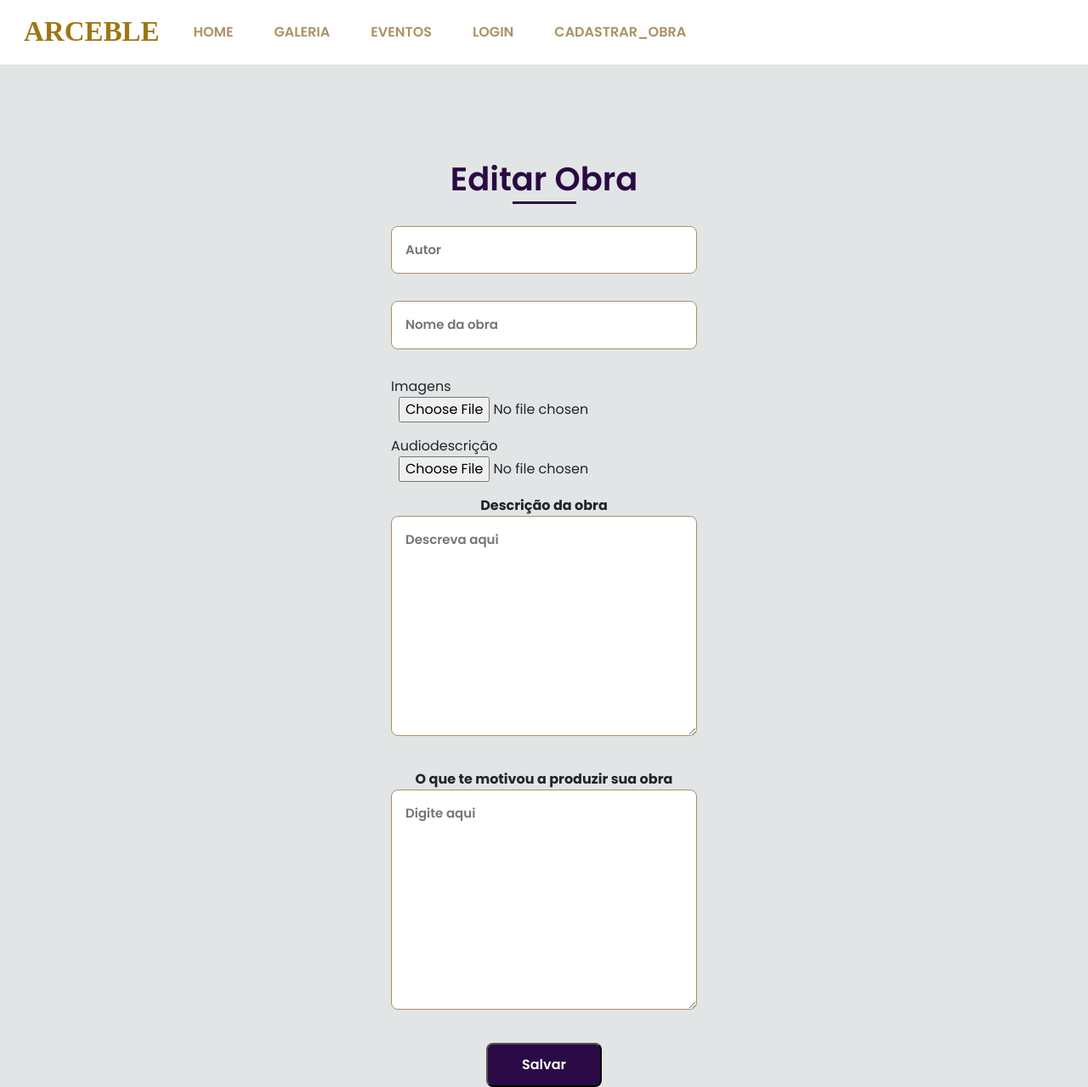
After one commit to Luna2225/Galeria_Digital_Acess-vel, a PHP site: page /editar_obra.html in a window 1280 px wide. The commit adds this page. Shown: the whole page at 85% size. Run offline with PHP 8.4, Linux system fonts and the light colour scheme.

Commit message:
criando a página de editar_obra

```diff
--- /dev/null
+++ b/editar_obra.html
@@ -0,0 +1,70 @@
+
+<!DOCTYPE html>
+<html lang="en">
+
+<head>
+    <meta charset="UTF-8">
+    <meta http-equiv="X-UA-Compatible" content="IE=edge">
+    <meta name="viewport" content="width=device-width, initial-scale=1.0">
+
+    <link href="https://cdn.jsdelivr.net/npm/bootstrap@5.3.0-alpha1/dist/css/bootstrap.min.css" rel="stylesheet"
+        integrity="sha384-GLhlTQ8iRABdZLl6O3oVMWSktQOp6b7In1Zl3/Jr59b6EGGoI1aFkw7cmDA6j6gD" crossorigin="anonymous">
+
+    <link href='https://cdn.jsdelivr.net/npm/boxicons@2.0.5/css/boxicons.min.css' rel='stylesheet'>
+
+    <link rel="stylesheet" href="assets/css/style.css">
+
+    <link rel="icon" type="image/png" href="assets/logo/logoarceble copy.png" />
+    <title>Editar_Obra | Arceble</title>
+</head>
+
+<body>
+    <nav class="navbar navbar-expand-lg" id="menu">
+        <div class="container-fluid">
+          <a href="index.html" class="navbar-brand disabled" id="logo">ARCEBLE</a>
+          <button class="navbar-toggler" type="button" data-bs-toggle="collapse" data-bs-target="#navbarNavAltMarkup"
+            aria-controls="navbarNavAltMarkup" aria-expanded="false" aria-label="Toggle navigation">
+            <span class="navbar-toggler-icon"></span>
+          </button>
+          <div class="collapse navbar-collapse" id="navbarNavAltMarkup">
+            <div class="navbar-nav">
+              <a class="nav-link" aria-current="page" href="index.html" id="nav__link">HOME</a>
+              <a class="nav-link" href="galeria.html" id="nav__link">GALERIA</a>
+              <a class="nav-link" href="eventos.html" id="nav__link">EVENTOS</a>
+              <a class="nav-link" href="login.html" id="nav__link">LOGIN</a>
+              <a class="nav-link" href="#" id="nav__link">CADASTRAR_OBRA</a>
+            </div>
+          </div>
+        </div>
+      </nav>
+
+      <center>
+        <div class="">
+            <form class="contact__form">
+                <h2 class="section-title">Editar Obra</h2>
+                <input type="text" placeholder="Autor" autocomplete="name" class="contact__input">
+                <input type="text" placeholder="Nome da obra" class="contact__input">
+
+                <p><label class="input-group" for="inputGroupFile02">Imagens</label>
+                <input type="file" class="input1" id="inputGroupFile02"></p>
+
+                <p><label class="input-group" for="inputGroupFile02">Audiodescrição</label>
+                <input type="file" class="input1" id="inputGroupFile02"></p>
+
+                <b><label>Descrição da obra</label></b>
+                <textarea name="" id="" cols="0" rows="10" class="contact__input" required
+                    placeholder="Descreva aqui"></textarea>
+                <b><label>O que te motivou a produzir sua obra</label></b><br>
+                <textarea name="" id="" cols="0" rows="10" class="contact__input" required
+                    placeholder="Digite aqui"></textarea>
+                <input type="button" value="Salvar" class="button1 button">
+            </form>
+        </div>
+      </center>
+
+      <script src="https://cdn.jsdelivr.net/npm/bootstrap@5.3.0-alpha1/dist/js/bootstrap.bundle.min.js"
+    integrity="sha384-w76AqPfDkMBDXo30jS1Sgez6pr3x5MlQ1ZAGC+nuZB+EYdgRZgiwxhTBTkF7CXvN"
+    crossorigin="anonymous"></script>
+</body>
+
+</html>
```
Also changed, not shown: assets/css/galeria.css (+8 -0 lines), galeria.html (+5 -2 lines), assets/img/imagens_figma.webp (added).
